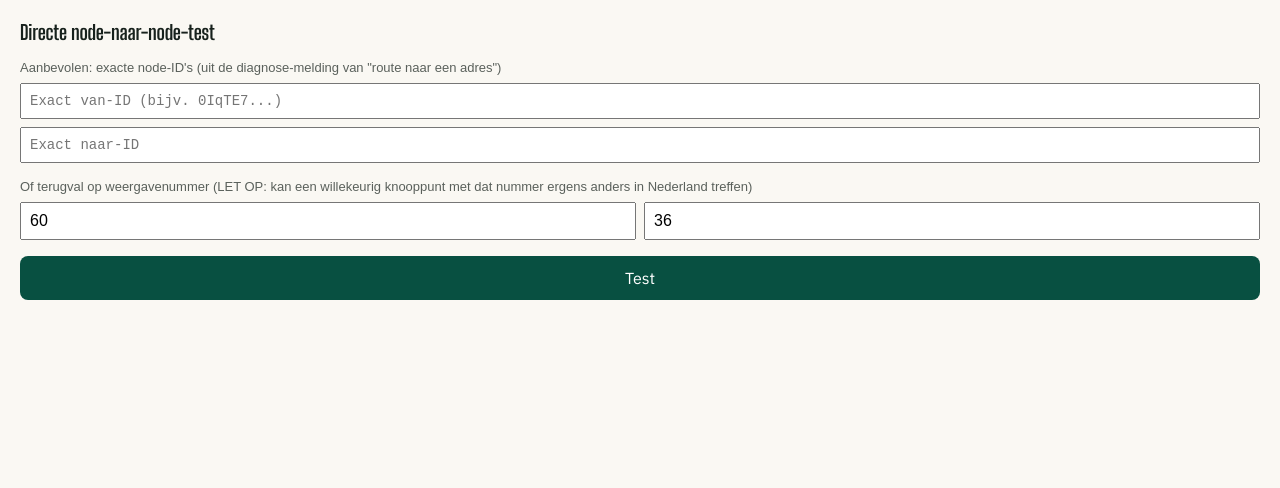
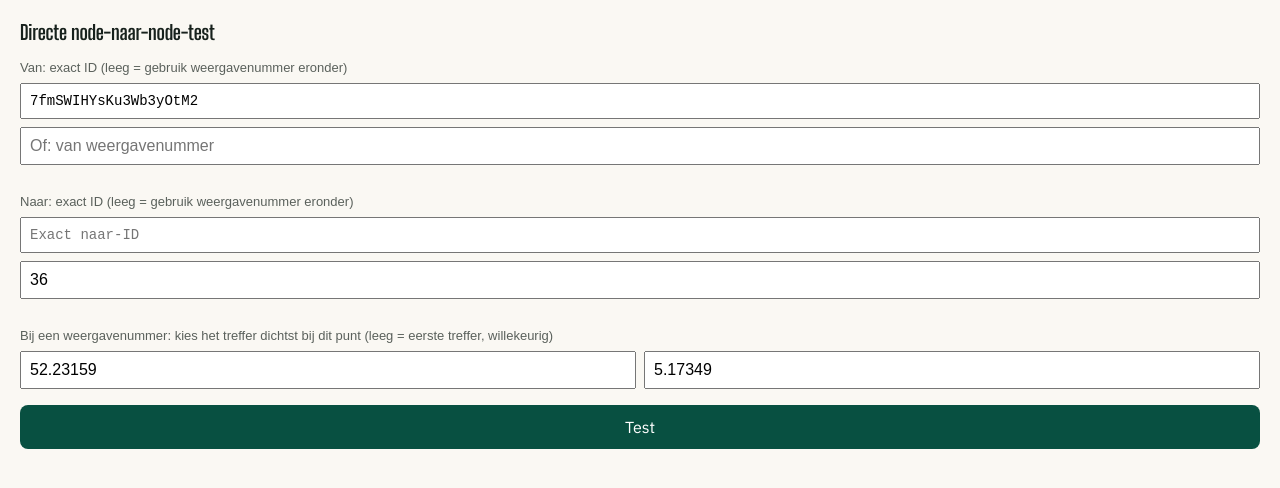
Before and after one commit to stuctech-eng/GoKnoop, a Next.js app: page /debug/direct-route in a window 1280 px wide. Shown: the top 488 px of the page. Built offline with nearby package versions, Linux system fonts and the light colour scheme.

Commit message:
goknoop update — v1.0.194 — 4 sep 2026, 13:27

```diff
--- a/app/api/debug/direct-route/route.ts
+++ b/app/api/debug/direct-route/route.ts
@@ -2,32 +2,69 @@ import { NextRequest, NextResponse } from "next/server";
 import { getDb } from "@/lib/firebase-admin";
 import { CachedGraphProvider } from "@/lib/route-engine/cached-graph-provider";
 import { computeRoute } from "@/lib/route-engine/route-engine";
+import { wgs84ToRd } from "@/lib/route-engine/coordinate-transform";
+import type { GraphProvider } from "@/lib/route-engine/types";
 
 export const maxDuration = 10;
 export const dynamic = "force-dynamic";
 
 /**
  * POST /api/debug/direct-route
- * Body: { fromDisplayNumber, toDisplayNumber }
- * Response: { attempts: {fromNodeId, toNodeId, result: "ok"|"failed", distanceM?, reason?}[], computeTimeMs }
+ * Body: { fromNodeId?, toNodeId?, fromDisplayNumber?, toDisplayNumber?, nearLat?, nearLon? }
+ * Response: { fromNodeId, toNodeId, result: "ok"|"failed", distanceM?, hopCount?, reason?,
+ *             geographicDistanceM, computeTimeMs, fromNodeIdsFound, toNodeIdsFound }
  *
- * Diagnose-tool (30-8-2026, "Hilversum doet een omweg", sectie 9.52) -- test DIRECT tussen
- * twee weergavenummers, ZONDER geocoding of kandidaat-selectie ertussen. Zoekt knooppunten
- * die het gevraagde weergavenummer hebben (er kunnen duplicaten zijn, al eerder gezien bij
- * "98"/"98" rond Volendam) en test de EERSTE combinatie -- ÉÉN per aanvraag (sectie 9.54:
- * meerdere combinaties tegelijk testen kan zelf traag genoeg zijn om tegen Vercel Hobby's
- * 10s-limiet aan te lopen, als er geen verbinding bestaat en Dijkstra het hele bereikbare
- * netwerkdeel moet doorzoeken). `computeTimeMs` laat zien of de berekening zelf traag was.
+ * Diagnose-tool (sectie 9.52/9.55/9.56, 30-8-2026, "Hilversum doet een omweg" -- gerichte
+ * vervolgtest op verzoek). UITGEBREID: `nearLat`/`nearLon` -- als een weergavenummer meerdere
+ * treffers heeft (bevestigd: dat is de NORM, niet de uitzondering, sectie 9.55), kies dan het
+ * knooppunt met dat nummer dat het DICHTST bij dit referentiepunt ligt, niet zomaar het eerste.
+ * Toont nu ook `hopCount` (aantal knooppunten in de route) en `geographicDistanceM`
+ * (hemelsbrede afstand tussen de twee gekozen knooppunten) -- om netwerkafstand vs.
+ * geografische afstand te kunnen vergelijken (de kernvraag van deze test).
  */
+
+function resolveNode(
+  provider: GraphProvider,
+  exactId: string | undefined,
+  displayNumber: string | undefined,
+  nearPointRd: { x: number; y: number } | null
+): { nodeId: string | null; candidatesFound: number } {
+  if (exactId) {
+    return { nodeId: provider.getNode(exactId) ? exactId : null, candidatesFound: provider.getNode(exactId) ? 1 : 0 };
+  }
+  if (!displayNumber) return { nodeId: null, candidatesFound: 0 };
+
+  const matches = provider.getAllNodeIds().filter((id) => provider.getNode(id)?.displayNumber === displayNumber);
+  if (matches.length === 0) return { nodeId: null, candidatesFound: 0 };
+
+  if (nearPointRd) {
+    matches.sort((a, b) => {
+      const na = provider.getNode(a)!;
+      const nb = provider.getNode(b)!;
+      const da = (na.x - nearPointRd.x) ** 2 + (na.y - nearPointRd.y) ** 2;
+      const db = (nb.x - nearPointRd.x) ** 2 + (nb.y - nearPointRd.y) ** 2;
+      return da - db;
+    });
+  }
+  return { nodeId: matches[0], candidatesFound: matches.length };
+}
+
 export async function POST(req: NextRequest) {
-  let body: { fromDisplayNumber?: string; toDisplayNumber?: string; fromNodeId?: string; toNodeId?: string };
+  let body: {
+    fromNodeId?: string;
+    toNodeId?: string;
+    fromDisplayNumber?: string;
+    toDisplayNumber?: string;
+    nearLat?: number;
+    nearLon?: number;
+  };
   try {
     body = await req.json();
   } catch {
     return NextResponse.json({ error: "Ongeldige JSON-body." }, { status: 400 });
   }
 
-  const { fromDisplayNumber, toDisplayNumber, fromNodeId: exactFromNodeId, toNodeId: exactToNodeId } = body;
+  const { fromNodeId: exactFromNodeId, toNodeId: exactToNodeId, fromDisplayNumber, toDisplayNumber, nearLat, nearLon } = body;
 
   try {
     const db = getDb();
@@ -40,54 +77,50 @@ export async function POST(req: NextRequest) {
     const provider = new CachedGraphProvider(datasetVersionId);
     await provider.load();
 
-    // BIJGESTELD (30-8-2026): weergavenummers bleken NIET landelijk uniek (106x "60", 109x
-    // "36" gevonden in de hele dataset -- regionale hernummering) -- zoeken op weergavenummer
-    // alleen kan dus een willekeurig, mogelijk volledig ongerelateerd knooppunt ergens anders
-    // in Nederland treffen. Geef daarom de voorkeur aan EXACTE, interne node-ID's als die
-    // meegegeven zijn (bijv. rechtstreeks overgenomen uit de diagnose-melding van "route naar
-    // een adres") -- weergavenummer blijft een terugvaloptie, met de expliciete waarschuwing
-    // dat het eerste (willekeurige) resultaat gebruikt wordt.
-    let fromNodeId: string;
-    let toNodeId: string;
-    let fromNodeIdsFound = 1;
-    let toNodeIdsFound = 1;
+    const nearPointRd = nearLat !== undefined && nearLon !== undefined ? wgs84ToRd(nearLat, nearLon) : null;
 
-    if (exactFromNodeId && exactToNodeId) {
-      if (!provider.getNode(exactFromNodeId) || !provider.getNode(exactToNodeId)) {
-        return NextResponse.json({ error: "Eén van de opgegeven exacte node-ID's bestaat niet." }, { status: 404 });
-      }
-      fromNodeId = exactFromNodeId;
-      toNodeId = exactToNodeId;
-    } else if (fromDisplayNumber && toDisplayNumber) {
-      const fromNodeIds = provider.getAllNodeIds().filter((id) => provider.getNode(id)?.displayNumber === fromDisplayNumber);
-      const toNodeIds = provider.getAllNodeIds().filter((id) => provider.getNode(id)?.displayNumber === toDisplayNumber);
-      if (fromNodeIds.length === 0 || toNodeIds.length === 0) {
-        return NextResponse.json({
-          error: `Weergavenummer niet gevonden: ${fromNodeIds.length === 0 ? fromDisplayNumber : toDisplayNumber}.`,
-        }, { status: 404 });
-      }
-      fromNodeId = fromNodeIds[0];
-      toNodeId = toNodeIds[0];
-      fromNodeIdsFound = fromNodeIds.length;
-      toNodeIdsFound = toNodeIds.length;
-    } else {
+    const from = resolveNode(provider, exactFromNodeId, fromDisplayNumber, nearPointRd);
+    const to = resolveNode(provider, exactToNodeId, toDisplayNumber, nearPointRd);
+
+    if (!from.nodeId || !to.nodeId) {
       return NextResponse.json(
-        { error: "Geef ofwel fromNodeId+toNodeId (exact, aanbevolen) ofwel fromDisplayNumber+toDisplayNumber op." },
-        { status: 400 }
+        { error: `Knooppunt niet gevonden: ${!from.nodeId ? fromDisplayNumber ?? exactFromNodeId : toDisplayNumber ?? exactToNodeId}.` },
+        { status: 404 }
       );
     }
 
-    const attempts: { fromNodeId: string; toNodeId: string; result: "ok" | "failed"; distanceM?: number; reason?: string }[] = [];
+    const fromNode = provider.getNode(from.nodeId)!;
+    const toNode = provider.getNode(to.nodeId)!;
+    const geographicDistanceM = Math.hypot(toNode.x - fromNode.x, toNode.y - fromNode.y);
+
     const t0 = Date.now();
-    const result = computeRoute(provider, datasetVersionId, fromNodeId, toNodeId);
+    const result = computeRoute(provider, datasetVersionId, from.nodeId, to.nodeId);
     const computeTimeMs = Date.now() - t0;
+
     if ("reason" in result) {
-      attempts.push({ fromNodeId, toNodeId, result: "failed", reason: result.reason });
-    } else {
-      attempts.push({ fromNodeId, toNodeId, result: "ok", distanceM: result.distanceM });
+      return NextResponse.json({
+        fromNodeId: from.nodeId,
+        toNodeId: to.nodeId,
+        result: "failed",
+        reason: result.reason,
+        geographicDistanceM,
+        computeTimeMs,
+        fromNodeIdsFound: from.candidatesFound,
+        toNodeIdsFound: to.candidatesFound,
+      });
     }
 
-    return NextResponse.json({ attempts, fromNodeIdsFound, toNodeIdsFound, computeTimeMs });
+    return NextResponse.json({
+      fromNodeId: from.nodeId,
+      toNodeId: to.nodeId,
+      result: "ok",
+      distanceM: result.distanceM,
+      hopCount: result.nodes.length - 1,
+      geographicDistanceM,
+      computeTimeMs,
+      fromNodeIdsFound: from.candidatesFound,
+      toNodeIdsFound: to.candidatesFound,
+    });
   } catch (err) {
     return NextResponse.json(
       { error: "Diagnose mislukt.", details: err instanceof Error ? err.message : String(err) },
--- a/app/debug/direct-route/page.tsx
+++ b/app/debug/direct-route/page.tsx
@@ -1,37 +1,54 @@
 "use client";
 
 /**
- * Debug-pagina voor /api/debug/direct-route (sectie 9.52/9.55, "Hilversum doet een omweg").
- * Puur diagnostisch. BIJGESTELD: exacte node-ID's zijn nu de aanbevolen invoer -- weerge-
- * numbers bleken NIET landelijk uniek (106x "60", 109x "36" in de hele dataset), dus zoeken
- * op weergavenummer kan een willekeurig, ongerelateerd knooppunt ergens anders in Nederland
- * treffen. Kopieer de exacte ID's rechtstreeks uit de diagnose-melding van
- * "route naar een adres" (die toont ze nu ook).
+ * Debug-pagina voor /api/debug/direct-route (sectie 9.52/9.55/9.56, "Hilversum doet een
+ * omweg"). BIJGESTELD: "nearLat"/"nearLon" -- als een weergavenummer meerdere treffers heeft
+ * (de norm, niet de uitzondering), kies het treffer dat het dichtst bij dit referentiepunt
+ * ligt. Vooraf ingevuld met de bekende situatie: Volendam-kant (exact ID, uit de eerdere
+ * diagnose) -> knooppunt "36" dichtbij Hilversum (geocodede coördinaten, ook al bekend).
  */
 
 import { useState } from "react";
 
-type Attempt = { fromNodeId: string; toNodeId: string; result: "ok" | "failed"; distanceM?: number; reason?: string };
+type DirectRouteResult = {
+  fromNodeId: string;
+  toNodeId: string;
+  result: "ok" | "failed";
+  distanceM?: number;
+  hopCount?: number;
+  reason?: string;
+  geographicDistanceM: number;
+  computeTimeMs: number;
+  fromNodeIdsFound: number;
+  toNodeIdsFound: number;
+};
 
 export default function DirectRoutePage() {
-  const [fromNodeId, setFromNodeId] = useState("");
+  const [fromNodeId, setFromNodeId] = useState("7fmSWIHYsKu3Wb3yOtM2"); // Volendam-kant, uit de eerdere diagnose
   const [toNodeId, setToNodeId] = useState("");
-  const [fromDisplay, setFromDisplay] = useState("60");
+  const [fromDisplay, setFromDisplay] = useState("");
   const [toDisplay, setToDisplay] = useState("36");
+  const [nearLat, setNearLat] = useState("52.23159");
+  const [nearLon, setNearLon] = useState("5.17349");
   const [loading, setLoading] = useState(false);
   const [error, setError] = useState<string | null>(null);
-  const [attempts, setAttempts] = useState<Attempt[] | null>(null);
-  const [counts, setCounts] = useState<{ fromNodeIdsFound: number; toNodeIdsFound: number; computeTimeMs: number } | null>(null);
+  const [result, setResult] = useState<DirectRouteResult | null>(null);
 
   async function test() {
     setLoading(true);
     setError(null);
-    setAttempts(null);
+    setResult(null);
     try {
-      const body =
-        fromNodeId.trim() && toNodeId.trim()
-          ? { fromNodeId: fromNodeId.trim(), toNodeId: toNodeId.trim() }
-          : { fromDisplayNumber: fromDisplay, toDisplayNumber: toDisplay };
+      const body: Record<string, unknown> = {};
+      if (fromNodeId.trim()) body.fromNodeId = fromNodeId.trim();
+      else if (fromDisplay.trim()) body.fromDisplayNumber = fromDisplay.trim();
+      if (toNodeId.trim()) body.toNodeId = toNodeId.trim();
+      else if (toDisplay.trim()) body.toDisplayNumber = toDisplay.trim();
+      if (nearLat.trim() && nearLon.trim()) {
+        body.nearLat = parseFloat(nearLat);
+        body.nearLon = parseFloat(nearLon);
+      }
+
       const res = await fetch("/api/debug/direct-route", {
         method: "POST",
         headers: { "Content-Type": "application/json" },
@@ -42,8 +59,7 @@ export default function DirectRoutePage() {
         setError(data.error ?? "Onbekende fout.");
         return;
       }
-      setAttempts(data.attempts);
-      setCounts({ fromNodeIdsFound: data.fromNodeIdsFound, toNodeIdsFound: data.toNodeIdsFound, computeTimeMs: data.computeTimeMs });
+      setResult(data);
     } catch {
       setError("Er ging iets mis.");
     } finally {
@@ -55,20 +71,20 @@ export default function DirectRoutePage() {
     <div style={{ padding: 20, fontFamily: "sans-serif" }}>
       <h1 style={{ fontSize: 20, marginBottom: 16 }}>Directe node-naar-node-test</h1>
 
-      <p style={{ fontSize: 13, opacity: 0.7, marginBottom: 8 }}>
-        Aanbevolen: exacte node-ID&apos;s (uit de diagnose-melding van &quot;route naar een adres&quot;)
-      </p>
-      <div style={{ display: "flex", flexDirection: "column", gap: 8, marginBottom: 16 }}>
-        <input value={fromNodeId} onChange={(e) => setFromNodeId(e.target.value)} placeholder="Exact van-ID (bijv. 0IqTE7...)" style={{ padding: 8, fontSize: 14, fontFamily: "monospace" }} />
-        <input value={toNodeId} onChange={(e) => setToNodeId(e.target.value)} placeholder="Exact naar-ID" style={{ padding: 8, fontSize: 14, fontFamily: "monospace" }} />
-      </div>
+      <p style={{ fontSize: 13, opacity: 0.7, marginBottom: 8 }}>Van: exact ID (leeg = gebruik weergavenummer eronder)</p>
+      <input value={fromNodeId} onChange={(e) => setFromNodeId(e.target.value)} placeholder="Exact van-ID" style={{ width: "100%", padding: 8, fontSize: 14, fontFamily: "monospace", marginBottom: 8, boxSizing: "border-box" }} />
+      <input value={fromDisplay} onChange={(e) => setFromDisplay(e.target.value)} placeholder="Of: van weergavenummer" style={{ width: "100%", padding: 8, fontSize: 16, marginBottom: 16, boxSizing: "border-box" }} />
+
+      <p style={{ fontSize: 13, opacity: 0.7, marginBottom: 8 }}>Naar: exact ID (leeg = gebruik weergavenummer eronder)</p>
+      <input value={toNodeId} onChange={(e) => setToNodeId(e.target.value)} placeholder="Exact naar-ID" style={{ width: "100%", padding: 8, fontSize: 14, fontFamily: "monospace", marginBottom: 8, boxSizing: "border-box" }} />
+      <input value={toDisplay} onChange={(e) => setToDisplay(e.target.value)} placeholder="Of: naar weergavenummer" style={{ width: "100%", padding: 8, fontSize: 16, marginBottom: 16, boxSizing: "border-box" }} />
 
       <p style={{ fontSize: 13, opacity: 0.7, marginBottom: 8 }}>
-        Of terugval op weergavenummer (LET OP: kan een willekeurig knooppunt met dat nummer ergens anders in Nederland treffen)
+        Bij een weergavenummer: kies het treffer dichtst bij dit punt (leeg = eerste treffer, willekeurig)
       </p>
       <div style={{ display: "flex", gap: 8, marginBottom: 16 }}>
-        <input value={fromDisplay} onChange={(e) => setFromDisplay(e.target.value)} placeholder="Van weergavenummer" style={{ flex: 1, padding: 8, fontSize: 16 }} />
-        <input value={toDisplay} onChange={(e) => setToDisplay(e.target.value)} placeholder="Naar weergavenummer" style={{ flex: 1, padding: 8, fontSize: 16 }} />
+        <input value={nearLat} onChange={(e) => setNearLat(e.target.value)} placeholder="Referentie-lat" style={{ flex: 1, padding: 8, fontSize: 16 }} />
+        <input value={nearLon} onChange={(e) => setNearLon(e.target.value)} placeholder="Referentie-lon" style={{ flex: 1, padding: 8, fontSize: 16 }} />
       </div>
 
       <button onClick={test} disabled={loading} style={{ width: "100%", padding: 12, fontSize: 16, background: "#085041", color: "white", border: "none", borderRadius: 8 }}>
@@ -77,26 +93,25 @@ export default function DirectRoutePage() {
 
       {error && <p style={{ color: "red", marginTop: 16 }}>{error}</p>}
 
-      {counts && (
-        <p style={{ marginTop: 16, fontSize: 14 }}>
-          {counts.fromNodeIdsFound} knooppunt(en) gevonden voor de herkomst, {counts.toNodeIdsFound} voor de bestemming.
-          <br />
-          Rekentijd: {counts.computeTimeMs}ms
-        </p>
-      )}
-
-      {attempts && (
-        <div style={{ marginTop: 16 }}>
-          {attempts.map((a, i) => (
-            <div key={i} style={{ padding: 10, border: "1px solid #ccc", borderRadius: 8, marginBottom: 8, fontSize: 14, fontFamily: "monospace" }}>
-              <div style={{ wordBreak: "break-all" }}>{a.fromNodeId} → {a.toNodeId}</div>
-              {a.result === "ok" ? (
-                <div style={{ color: "green", fontWeight: "bold" }}>✅ {(a.distanceM! / 1000).toFixed(1)} km</div>
-              ) : (
-                <div style={{ color: "red", fontWeight: "bold" }}>❌ {a.reason}</div>
-              )}
-            </div>
-          ))}
+      {result && (
+        <div style={{ marginTop: 16, padding: 14, border: "1px solid #ccc", borderRadius: 8, fontSize: 14, fontFamily: "monospace" }}>
+          <div style={{ wordBreak: "break-all", marginBottom: 8 }}>{result.fromNodeId} → {result.toNodeId}</div>
+          <div style={{ marginBottom: 8, opacity: 0.7 }}>
+            ({result.fromNodeIdsFound} kandidaat/kandidaten voor herkomst, {result.toNodeIdsFound} voor bestemming)
+          </div>
+          {result.result === "ok" ? (
+            <>
+              <div style={{ color: "green", fontWeight: "bold", fontSize: 18 }}>✅ {(result.distanceM! / 1000).toFixed(1)} km netwerk-route</div>
+              <div>{result.hopCount} hops</div>
+            </>
+          ) : (
+            <div style={{ color: "red", fontWeight: "bold" }}>❌ {result.reason}</div>
+          )}
+          <div style={{ marginTop: 8, paddingTop: 8, borderTop: "1px solid #eee" }}>
+            Hemelsbrede afstand: {(result.geographicDistanceM / 1000).toFixed(1)} km
+            <br />
+            Rekentijd: {result.computeTimeMs}ms
+          </div>
         </div>
       )}
     </div>
```
Also changed, not shown: 1 other file (tests, documents, lock files or other folders).
